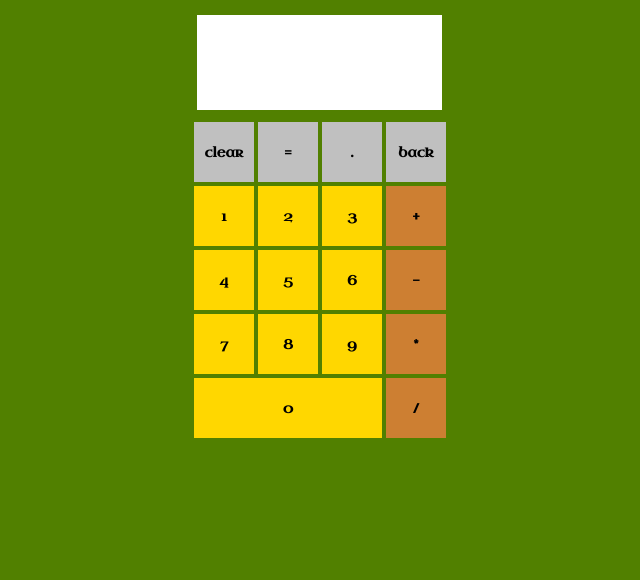
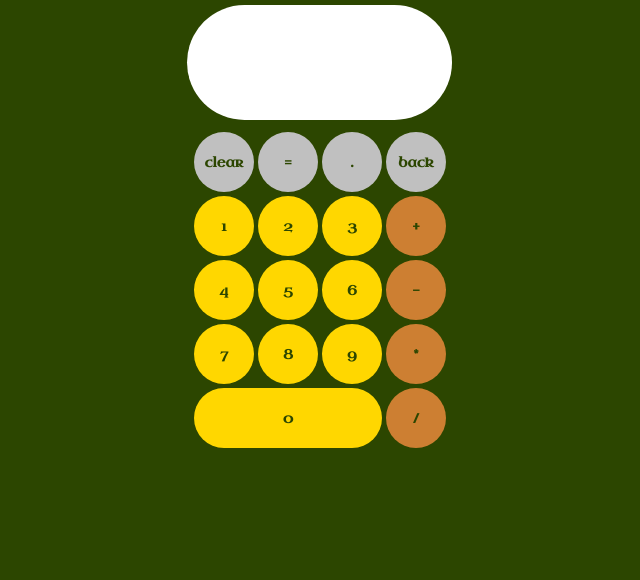
Before and after one commit to MxRi007/odin-calculator, a plain HTML site: page index.html in a window 1280 px wide. Shown: the part 220-800 px from the top of the page, without its empty margins (320-960 px from the left). Drawn offline with Linux system fonts and the light colour scheme.

Commit message:
Change color palette

```diff
--- a/style.css
+++ b/style.css
@@ -37,7 +37,7 @@ button {
     display: flex;
     flex-direction: column;
     background-color: white;
-    padding: 10px;
+    padding: 20px;
     margin: 10px;
 }
 
@@ -63,8 +63,15 @@ body {
     justify-content: center;
     align-items: center;
     box-sizing: content-box;
-    background-color: rgb(81, 128, 0);
+    background-color: rgb(44, 70, 0);
     margin: 0;
+
+}
+
+* {
+    border-radius: 100px;
+    color:  rgb(44, 70, 0);
+
 }
 
 #one,
```
